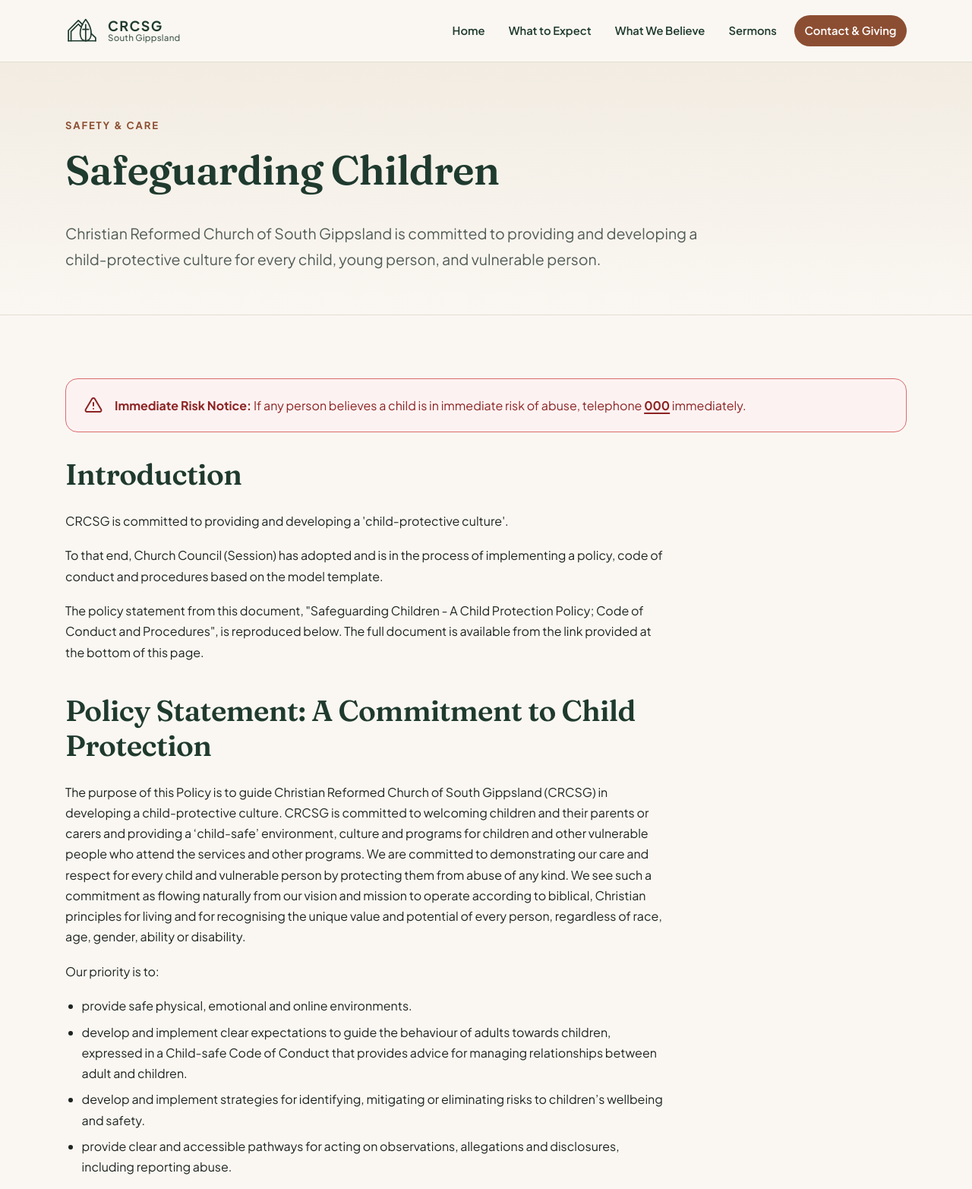
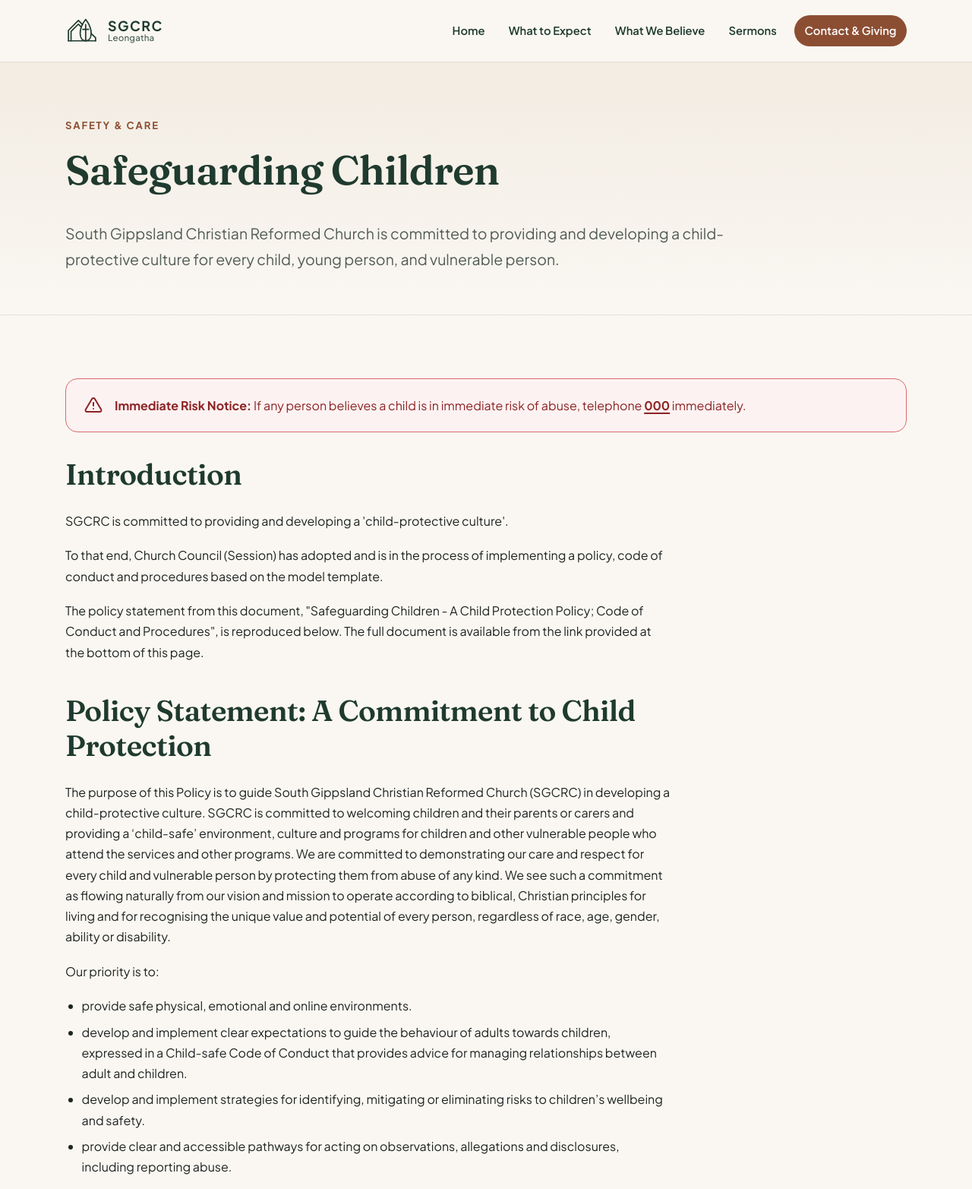
Before and after one commit to SG-Christian-Reformed-Church/crcsg-website, a plain HTML site: page safeguarding.html in a window 1280 px wide. Shown: the top 1565 px of the page at 76% size. Drawn offline with Linux system fonts and the light colour scheme.

Commit message:
Update branding to South Gippsland Christian Reformed Church (SGCRC) with Leongatha sub-brand

```diff
--- a/assets/js/site-config.js
+++ b/assets/js/site-config.js
@@ -14,8 +14,8 @@
  */
 window.CRCSG_CONFIG = {
   // Church Identity
-  churchName: "Christian Reformed Church of South Gippsland",
-  shortName: "CRCSG",
+  churchName: "South Gippsland Christian Reformed Church",
+  shortName: "SGCRC",
   tagline: "...reaching the lost for Christ.",
   abn: "52 849 453 668",
   abnRaw: "52849453668",
--- a/safeguarding.html
+++ b/safeguarding.html
@@ -3,8 +3,8 @@
 <head>
   <meta charset="UTF-8">
   <meta name="viewport" content="width=device-width, initial-scale=1.0">
-  <title>Safeguarding Children | Christian Reformed Church of South Gippsland</title>
-  <meta name="description" content="CRCSG Child Protection Policy, Code of Conduct, Safeguarding contact roles, and downloadable policy document.">
+  <title>Safeguarding Children | South Gippsland Christian Reformed Church</title>
+  <meta name="description" content="SGCRC Child Protection Policy, Code of Conduct, Safeguarding contact roles, and downloadable policy document.">
   <link rel="icon" type="image/svg+xml" href="assets/images/favicon.svg">
   <link rel="preconnect" href="https://fonts.googleapis.com">
   <link rel="preconnect" href="https://fonts.gstatic.com" crossorigin>
@@ -18,7 +18,7 @@
 
   <header class="site-header">
     <div class="container header-inner">
-      <a class="brand-link" href="index.html" aria-label="CRCSG Home">
+      <a class="brand-link" href="index.html" aria-label="SGCRC Home">
         <svg class="brand-emblem" viewBox="0 0 64 52" fill="none" aria-hidden="true">
           <g stroke="currentColor" stroke-width="2.5" stroke-linecap="round" stroke-linejoin="round">
             <line x1="6" y1="46" x2="58" y2="46"/>
@@ -31,8 +31,8 @@
           </g>
         </svg>
         <span class="brand-text">
-          <span class="brand-acronym" data-config="shortName">CRCSG</span>
-          <span class="brand-sub">South Gippsland</span>
+          <span class="brand-acronym" data-config="shortName">SGCRC</span>
+          <span class="brand-sub">Leongatha</span>
         </span>
       </a>
 
@@ -64,7 +64,7 @@
         <span class="eyebrow">Safety &amp; Care</span>
         <h1>Safeguarding Children</h1>
         <p class="lead">
-          Christian Reformed Church of South Gippsland is committed to providing and developing a child-protective culture for every child, young person, and vulnerable person.
+          South Gippsland Christian Reformed Church is committed to providing and developing a child-protective culture for every child, young person, and vulnerable person.
         </p>
       </div>
     </section>
@@ -84,7 +84,7 @@
 
         <div class="prose">
           <h2>Introduction</h2>
-          <p>CRCSG is committed to providing and developing a 'child-protective culture'.</p>
+          <p>SGCRC is committed to providing and developing a 'child-protective culture'.</p>
           <p>
             To that end, Church Council (Session) has adopted and is in the process of implementing a policy, code of conduct and procedures based on the model template.
           </p>
@@ -94,7 +94,7 @@
 
           <h2 style="margin-top: 2.5rem;">Policy Statement: A Commitment to Child Protection</h2>
           <p>
-            The purpose of this Policy is to guide Christian Reformed Church of South Gippsland (CRCSG) in developing a child-protective culture. CRCSG is committed to welcoming children and their parents or carers and providing a ‘child-safe’ environment, culture and programs for children and other vulnerable people who attend the services and other programs. We are committed to demonstrating our care and respect for every child and vulnerable person by protecting them from abuse of any kind. We see such a commitment as flowing naturally from our vision and mission to operate according to biblical, Christian principles for living and for recognising the unique value and potential of every person, regardless of race, age, gender, ability or disability.
+            The purpose of this Policy is to guide South Gippsland Christian Reformed Church (SGCRC) in developing a child-protective culture. SGCRC is committed to welcoming children and their parents or carers and providing a ‘child-safe’ environment, culture and programs for children and other vulnerable people who attend the services and other programs. We are committed to demonstrating our care and respect for every child and vulnerable person by protecting them from abuse of any kind. We see such a commitment as flowing naturally from our vision and mission to operate according to biblical, Christian principles for living and for recognising the unique value and potential of every person, regardless of race, age, gender, ability or disability.
           </p>
 
           <p>Our priority is to:</p>
@@ -114,7 +114,7 @@
           </p>
 
           <p>
-            CRCSG takes a zero tolerance approach to any behaviours that jeopardise a child’s safety, including all forms of abuse.
+            SGCRC takes a zero tolerance approach to any behaviours that jeopardise a child’s safety, including all forms of abuse.
           </p>
 
           <p>
@@ -215,7 +215,7 @@
               </g>
             </svg>
             <span class="brand-text">
-              <span class="brand-acronym" data-config="shortName">CRCSG</span>
+              <span class="brand-acronym" data-config="shortName">SGCRC</span>
               <span class="brand-sub">Leongatha, VIC</span>
             </span>
           </a>
```
Also changed, not shown: contact.html (+6 -6 lines), index.html (+10 -10 lines), sermons.html (+6 -6 lines), what-to-expect.html (+9 -9 lines), what-we-believe.html (+5 -5 lines).
